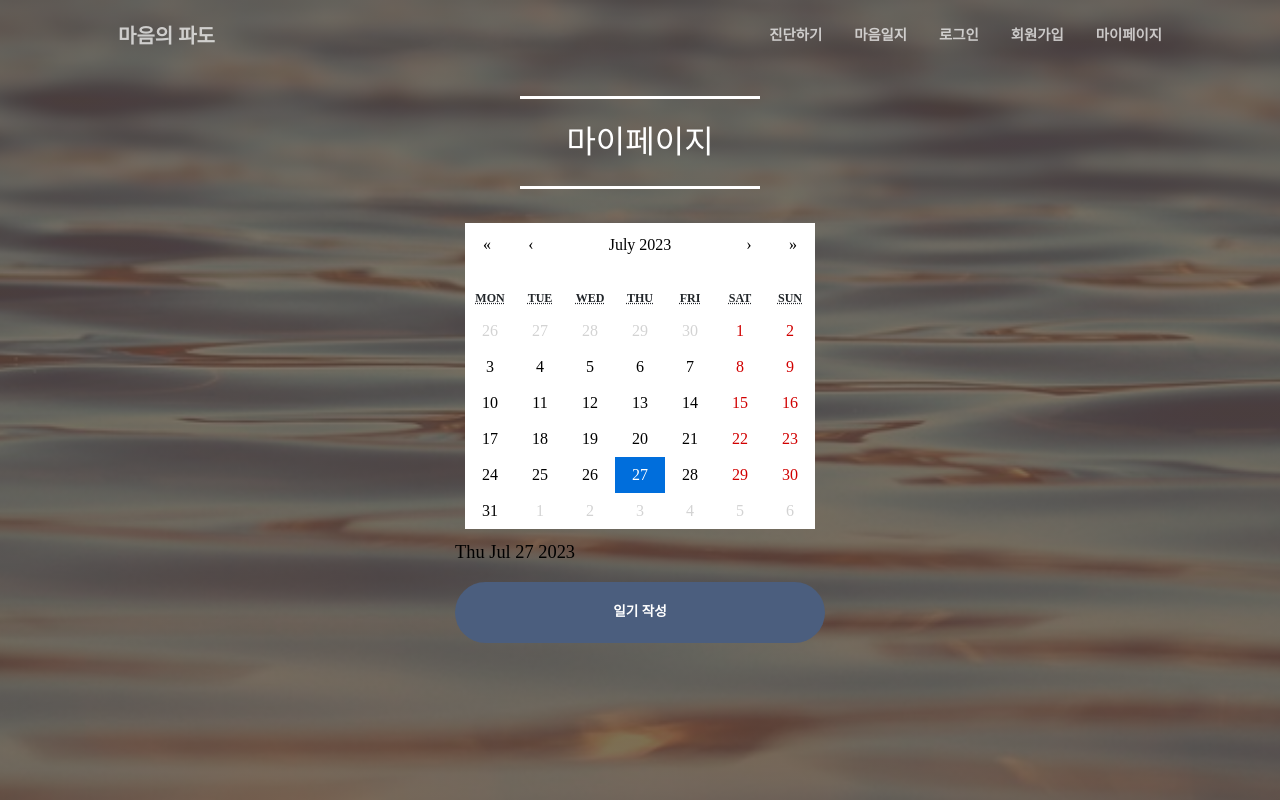
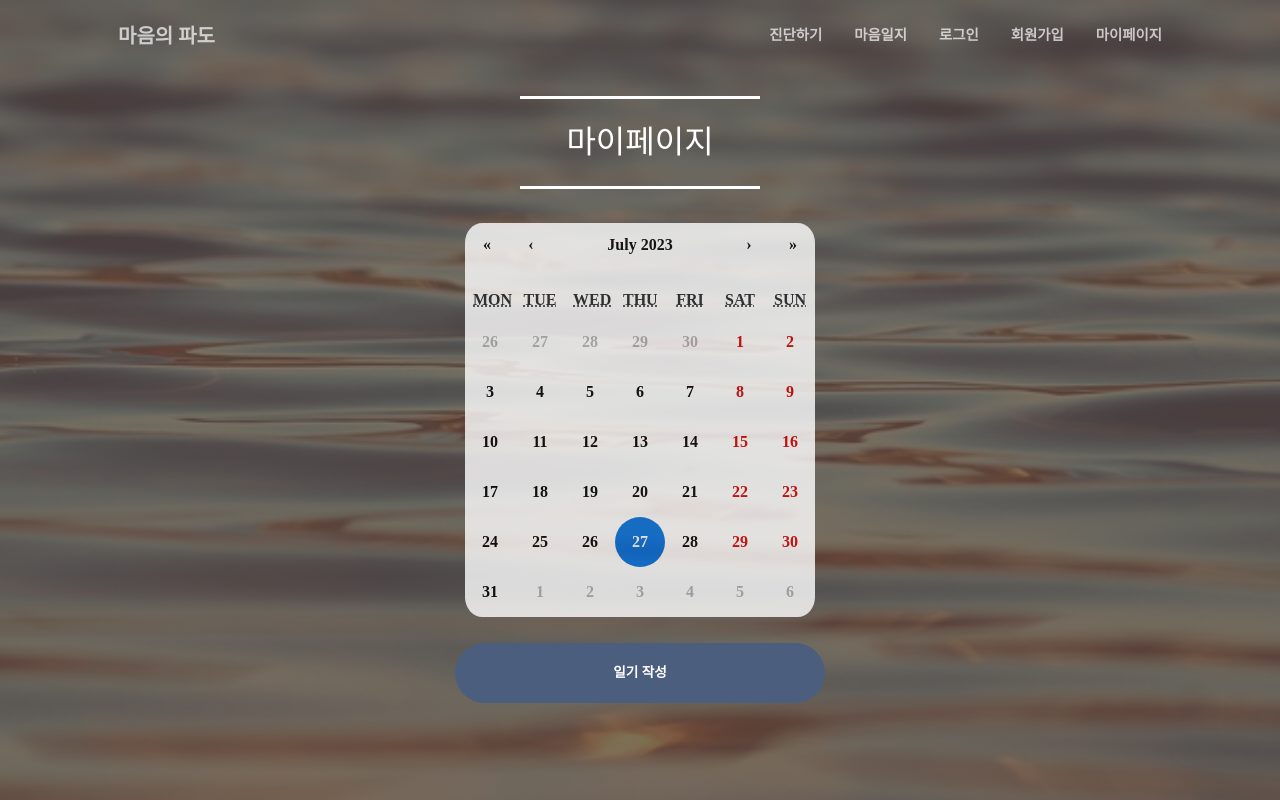
Before and after one commit to C2hazelnut/hotsix_mindwave, a React (Create React App) app: page /mypage in a window 1280 px wide. Built offline with nearby package versions, Linux system fonts and the light colour scheme; a web font is replaced by a local one.

Commit message:
달력 변경

```diff
--- a/src/components/MyPage.jsx
+++ b/src/components/MyPage.jsx
@@ -20,7 +20,7 @@ function MyPage(){
                         value={selectedDate}
                     />
                 </div>
-                <p>{selectedDate.toDateString()}</p>
+                <p>{/*selectedDate.toDateString()*/}</p>
                 <div class="d-grid">
                     <button class="btn btn-primary btn-xl">
                         일기 작성
--- a/src/components/Services.css
+++ b/src/components/Services.css
@@ -3,9 +3,7 @@
   justify-content: center;
   align-items: center;
 }
-p{
-color: black;
-}
+
 .react-calendar {
 margin:10px;
 width: 350px;
@@ -14,6 +12,8 @@ max-width: 100%;
 font-family: "Gowun Batang", serif;
 line-height: 1.125em;
 background-color: white;
+border-radius: 5%;
+opacity:0.8;
 }
 
 .react-calendar--doubleView {
@@ -40,6 +40,7 @@ box-sizing: border-box;
 }
 
 .react-calendar button {
+  font-weight: bold;
   margin: 0;
   border: 0;
   outline: none;
@@ -73,7 +74,7 @@ background-color: #e6e6e6;
 text-align: center;
 text-transform: uppercase;
 font-weight: bold;
-font-size: 0.75em;
+font-size: 1em;
 }
 
 .react-calendar__month-view__weekdays__weekday {
@@ -84,16 +85,19 @@ padding: 0.5em;
 display: flex;
 align-items: center;
 justify-content: center;
-font-size: 0.75em;
+font-size: 0.9em;
 font-weight: bold;
 }
 
 .react-calendar__month-view__days__day--weekend {
+  font-weight: bold;
   color: #d10000;
 }
 
 .react-calendar__month-view__days__day--neighboringMonth {
-color: lightgray;
+  font-weight: bold;
+  opacity: 0.3;
+  color: black;
 }
 
 .react-calendar__year-view .react-calendar__tile,
@@ -103,11 +107,14 @@ padding: 2em 0.5em;
 }
 
 .react-calendar__tile {
+  font-weight: bold;
   max-width: 100%;
-padding: 10px 6.6667px;
-background: none;
+  padding: 15px 7px;
+  margin: 100px;
   text-align: center;
-line-height: 16px;
+  line-height: 20px;
+  background:none;
+  border-radius: 200%;
 }
 
 .react-calendar__tile:disabled {
```
Lines whose indentation alone changed are shown as unchanged.
